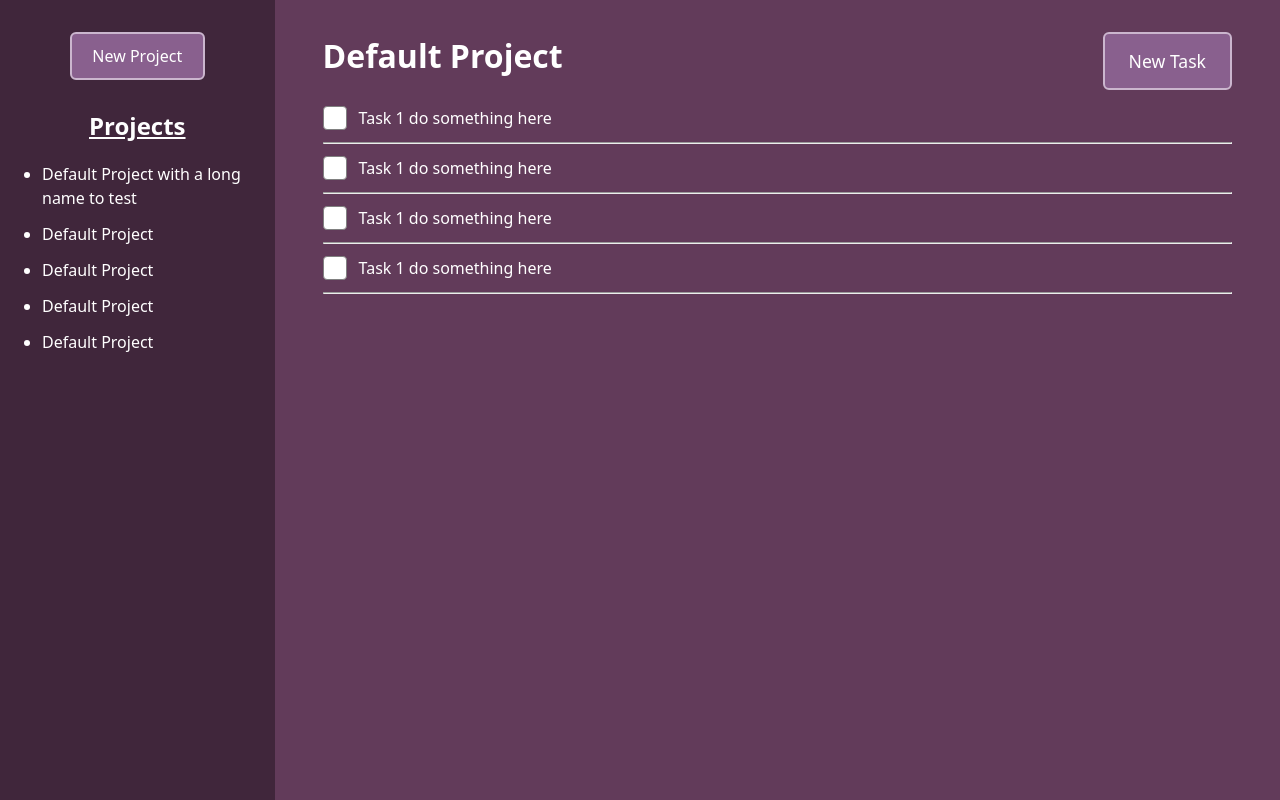
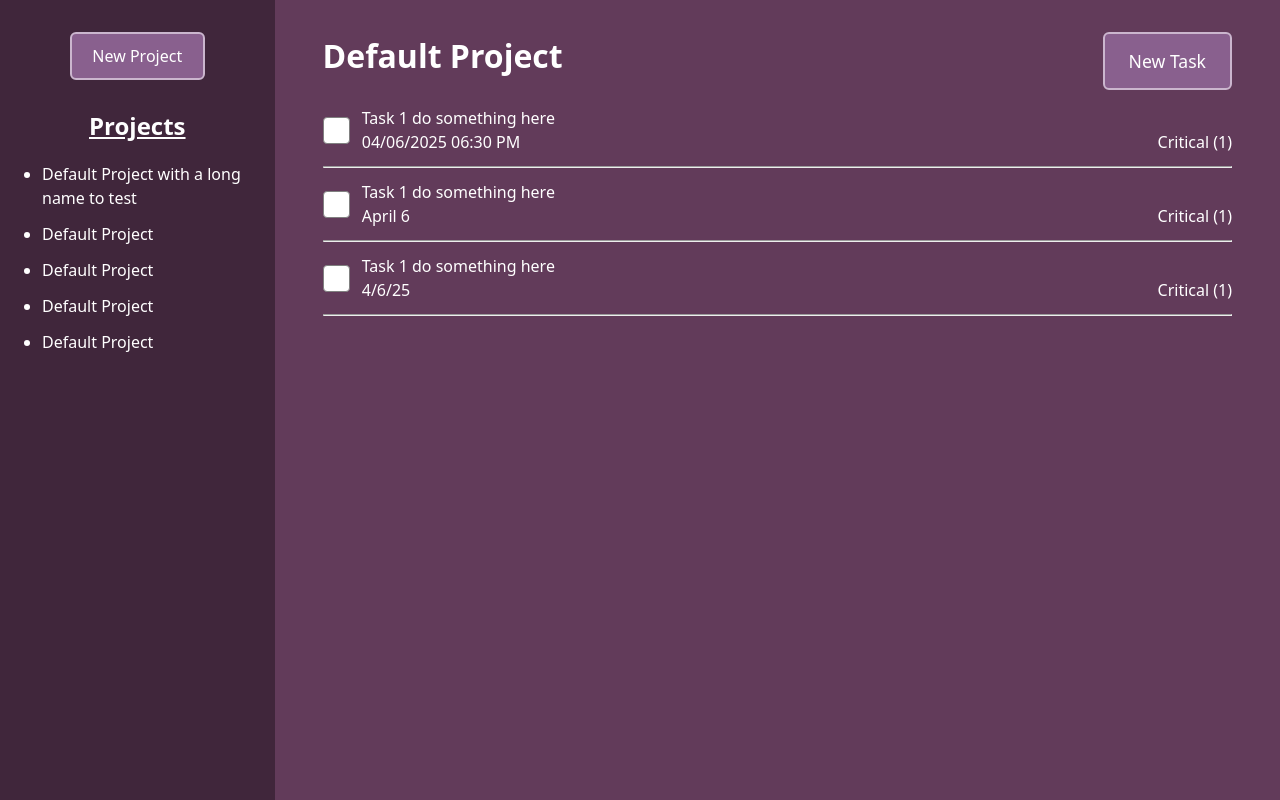
Before and after one commit to CopyypoC/odin-todo-list, a website built with webpack: page src/template.html in a window 1280 px wide. Built offline with nearby package versions, Linux system fonts and the light colour scheme.

Commit message:
Update task to include date and priority

```diff
--- a/src/styles/style.css
+++ b/src/styles/style.css
@@ -78,6 +78,7 @@ button {
     flex-direction: column;
     background-color: var(--project-list-bg-color);
     min-height: 100vh;
+    flex-grow: 1;
     padding: 0 12px;
 }
 
@@ -123,7 +124,28 @@ button {
 }
 
 .task-container {
-    display: flex;
+    display: grid;
+    grid-template:
+        "checkbox title title" 1fr
+        "checkbox due-date priority" 1fr / max-content 1fr 1fr
+}
+
+.task-checkbox {
+    grid-area: checkbox;
+    place-self: center;
+}
+
+.task-title {
+    grid-area: title;
+}
+
+.task-due-date {
+    grid-area: due-date;
+}
+
+.task-priority {
+    grid-area: priority;
+    place-self: end;
 }
 
 .task-project-title {
@@ -140,8 +162,8 @@ input[type="checkbox"] {
     place-content: center;
     appearance: none;
     margin: 0;
-    width: 1.5rem;
-    height: 1.5rem;
+    width: 1.7rem;
+    height: 1.7rem;
     border: 1px solid gray;
     margin-right: 12px;
     border-radius: 4px;
--- a/src/template.html
+++ b/src/template.html
@@ -25,27 +25,27 @@
             </div>
             <div class="task-list-container">
                 <div class="task-container">
-                    <input type="checkbox" name="complete" id="task1">
+                    <input type="checkbox" name="complete" id="task1" class="task-checkbox">
                     <label for="task1"></label>
                     <p class="task-title">Task 1 do something here</p>
+                    <p class="task-due-date">04/06/2025 06:30 PM</p>
+                    <p class="task-priority">Critical (1)</p>
                 </div>
                 <hr>
                 <div class="task-container">
-                    <input type="checkbox" name="complete" id="task1">
+                    <input type="checkbox" name="complete" id="task1" class="task-checkbox">
                     <label for="task1"></label>
                     <p class="task-title">Task 1 do something here</p>
+                    <p class="task-due-date">April 6</p>
+                    <p class="task-priority">Critical (1)</p>
                 </div>
                 <hr>
                 <div class="task-container">
-                    <input type="checkbox" name="complete" id="task1">
+                    <input type="checkbox" name="complete" id="task1" class="task-checkbox">
                     <label for="task1"></label>
                     <p class="task-title">Task 1 do something here</p>
-                </div>
-                <hr>
-                <div class="task-container">
-                    <input type="checkbox" name="complete" id="task1">
-                    <label for="task1"></label>
-                    <p class="task-title">Task 1 do something here</p>
+                    <p class="task-due-date">4/6/25</p>
+                    <p class="task-priority">Critical (1)</p>
                 </div>
                 <hr>
             </div>
@@ -71,19 +71,28 @@
             </div>
             <fieldset class="form-item new-priority">
                 <legend>Priority</legend>
-                <input type="radio" name="new-priority-1" id="new-priority-1">
+                <input type="radio" name="new-priority" id="new-priority-1" value="1">
                 <label for="new-priority-1">Critical (1)</label>
-                <input type="radio" name="new-priority-2" id="new-priority-2">
+                <input type="radio" name="new-priority" id="new-priority-2" value="2">
                 <label for="new-priority-2">High (2)</label>
-                <input type="radio" name="new-priority-3" id="new-priority-3">
+                <input type="radio" name="new-priority" id="new-priority-3" value="3">
                 <label for="new-priority-3">Medium (3)</label>
-                <input type="radio" name="new-priority-4" id="new-priority-4">
+                <input type="radio" name="new-priority" id="new-priority-4" value="4">
                 <label for="new-priority-4">Low (4)</label>
             </fieldset>
             <button type="submit">Add Task</button>
         </form>
     </dialog>
-    <dialog class="modal edit-task-modal"></dialog>
-    <dialog class="modal new-project-modal"></dialog>
+    <dialog class="modal edit-task-modal">
+        <button type="button" class="close-modal-btn">✖</button>
+    </dialog>
+    <dialog class="modal new-project-modal">
+        <form class="new-project-form" action="">
+            <p class="form-header">New Project</p>
+            <button type="button" class="close-modal-btn">✖</button>
+            <label for="new-project">Name</label>
+            <input type="text" name="new-project" id="new-project">
+        </form>
+    </dialog>
 </body>
 </html>
```
